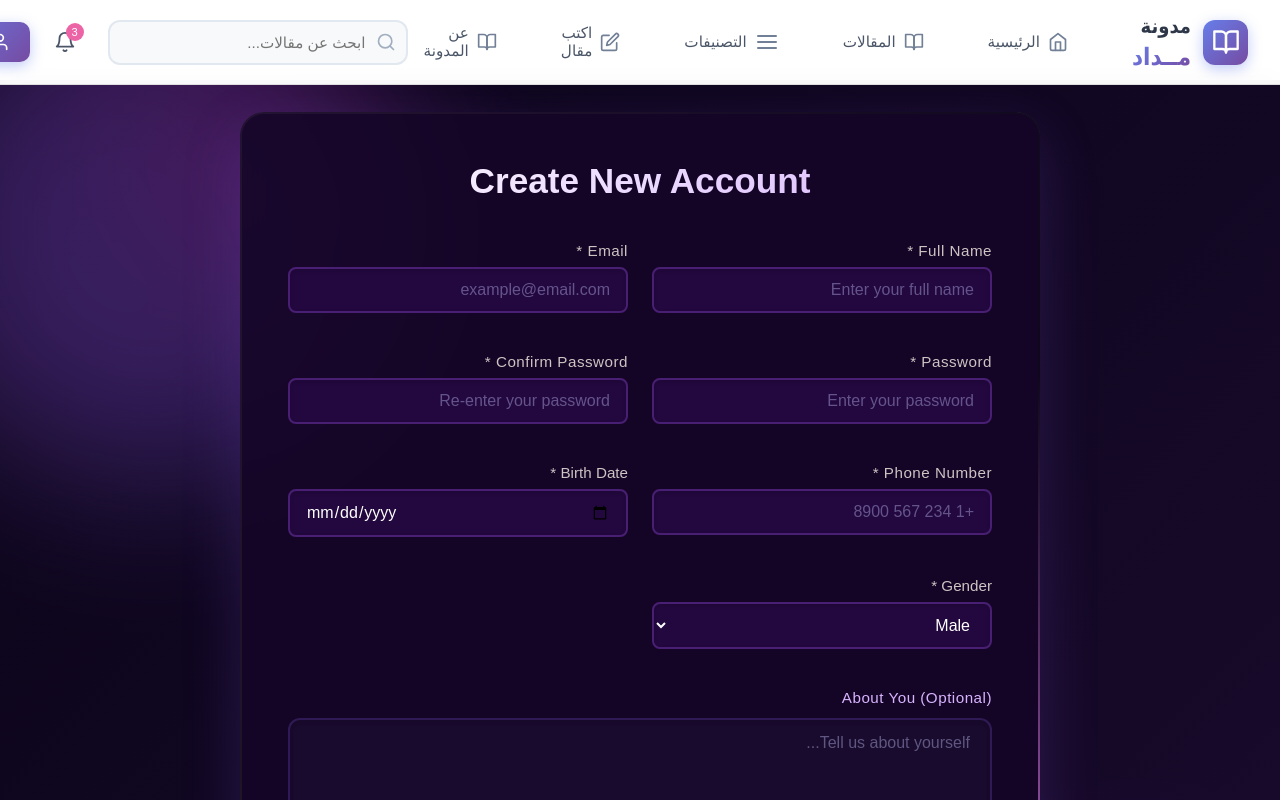
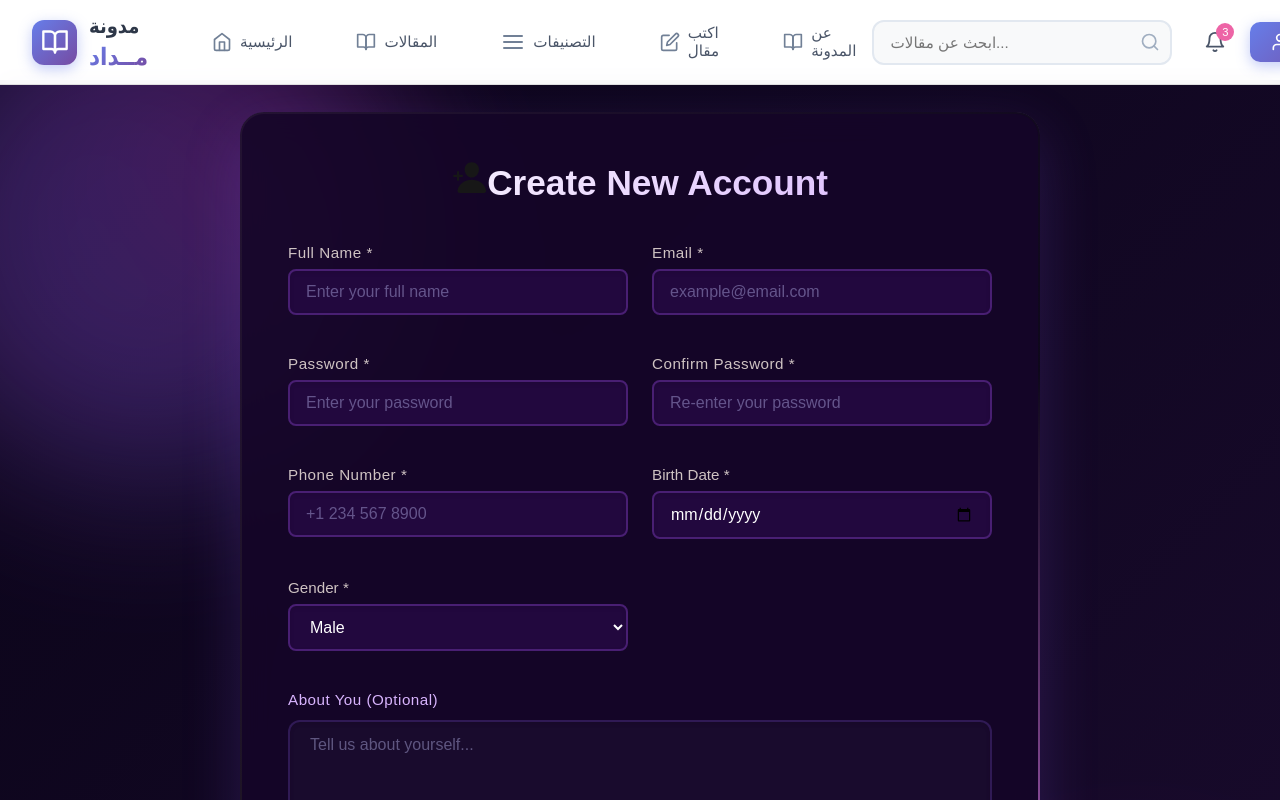
Before and after one commit to Fatima-Kattan/Blog_Meddad, a Next.js app: page /register in a window 1280 px wide. Shown: the top 800 px of the page. Built offline with nearby package versions, Linux system fonts and the light colour scheme.

Commit message:
edit direction

```diff
--- a/src/app/layout.tsx
+++ b/src/app/layout.tsx
@@ -24,7 +24,7 @@ export default function RootLayout({
   children: React.ReactNode;
 }) {
   return (
-    <html lang="ar" dir="rtl">
+    <html lang="en" dir="ltr">
       <body>
         <Navbar />
         <main style={{ marginTop: '80px' }}>{children}</main>
--- a/src/components/auth/register/RegisterForm.tsx
+++ b/src/components/auth/register/RegisterForm.tsx
@@ -7,6 +7,7 @@ import SelectField from '../../shared/SelectField';
 import DatePickerField from '../../shared/DatePickerField';
 import FileUploadField from '../../shared/FileUploadField';
 import './RegisterForm.css';
+import { IoPersonAdd } from "react-icons/io5";
 
 const RegisterForm: React.FC = () => {
     const [isClient, setIsClient] = useState(false);
@@ -147,7 +148,7 @@ const RegisterForm: React.FC = () => {
         return (
             <div className="register-container">
                 <div className="register-card">
-                    <h1 className="register-title">Create New Account</h1>
+                    <h1 className="register-title"><IoPersonAdd /> Create New Account</h1>
                     <div style={{ textAlign: 'center', padding: '2rem' }}>
                         Loading form...
                     </div>
@@ -159,7 +160,7 @@ const RegisterForm: React.FC = () => {
     return (
         <div className="register-container" suppressHydrationWarning>
             <div className="register-card">
-                <h1 className="register-title"> Create New Account</h1>
+                <h1 className="register-title"><IoPersonAdd />Create New Account</h1>
 
                 {successMessage && (
                     <div className="success-message">
```
